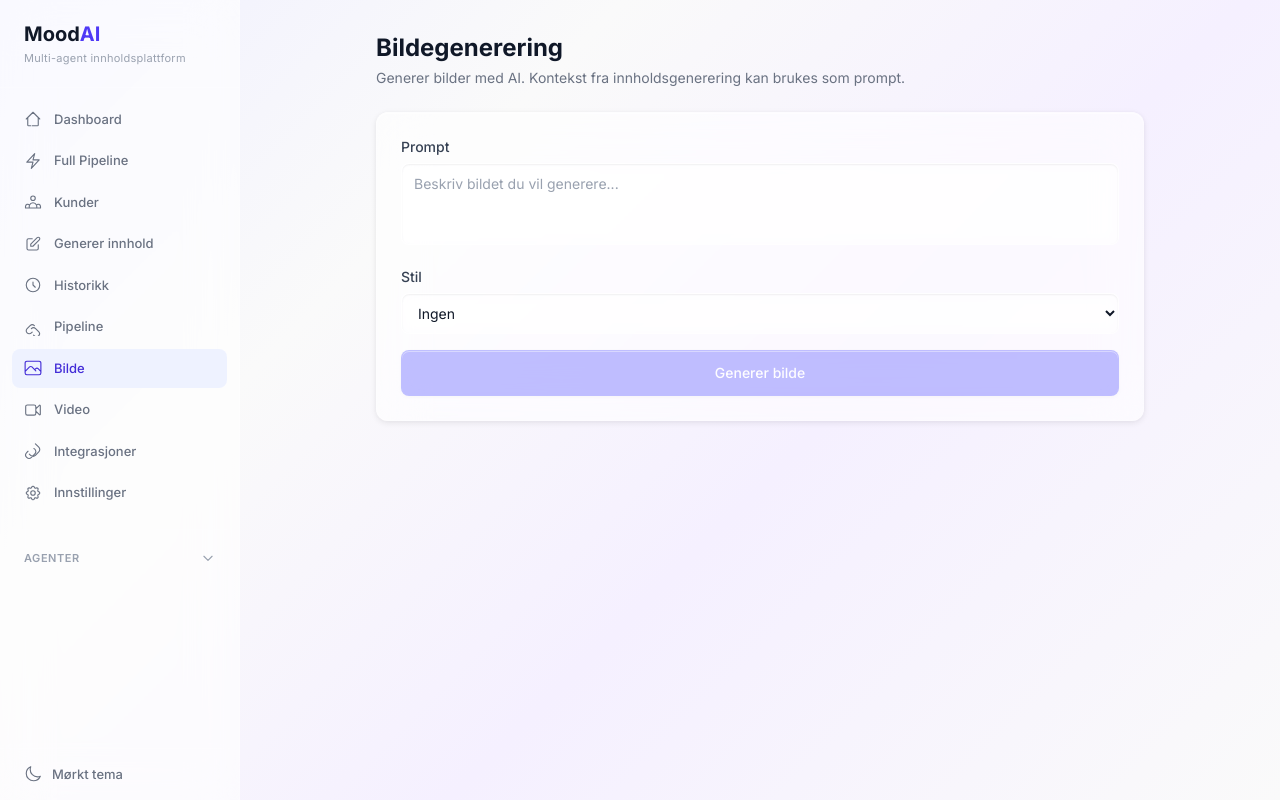
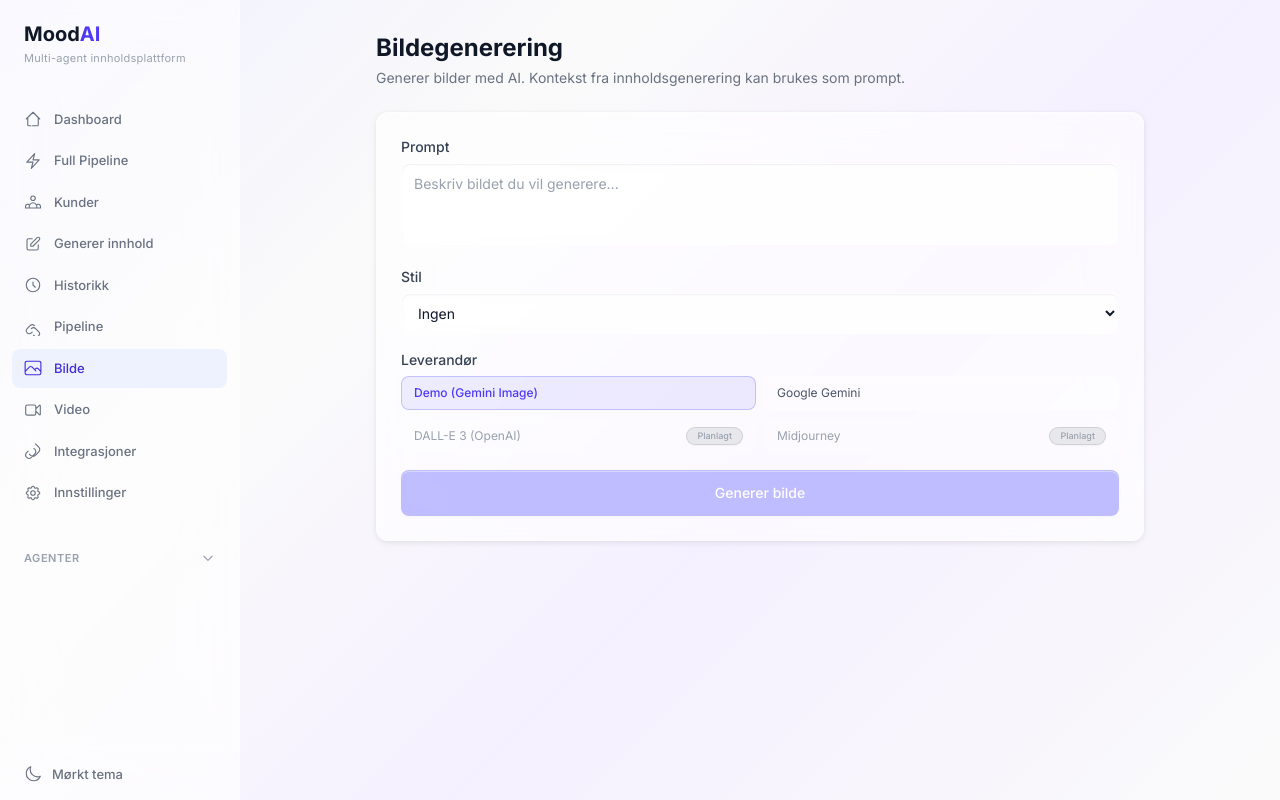
Before and after one commit to Snakkaz/moodgruppen-mvp, a Next.js app: page /image in a window 1280 px wide. Built offline with nearby package versions, Linux system fonts and the light colour scheme.

Commit message:
feat: leverandør-valg på bilde-siden (Demo, Gemini, DALL-E, Midjourney)

```diff
--- a/src/app/image/page.tsx
+++ b/src/app/image/page.tsx
@@ -1,13 +1,21 @@
 "use client";
 
 import { useState } from "react";
-import { GlassCard, GlassButton, GlassTextarea, GlassSelect } from "@/components/ui/glass";
+import { GlassCard, GlassButton, GlassTextarea, GlassSelect, GlassBadge } from "@/components/ui/glass";
 
 const STYLES = ["Ingen", "Fotorealistisk", "Illustrasjon", "Logo", "Minimalistisk", "Abstrakt"];
+
+const IMAGE_PROVIDERS = [
+  { id: "demo", name: "Demo (Gemini Image)", available: true },
+  { id: "gemini", name: "Google Gemini", available: true },
+  { id: "dalle", name: "DALL-E 3 (OpenAI)", available: false },
+  { id: "midjourney", name: "Midjourney", available: false },
+];
 
 export default function ImagePage() {
   const [prompt, setPrompt] = useState("");
   const [style, setStyle] = useState("Ingen");
+  const [provider, setProvider] = useState("demo");
   const [loading, setLoading] = useState(false);
   const [image, setImage] = useState<string | null>(null);
   const [description, setDescription] = useState<string | null>(null);
@@ -24,7 +32,7 @@ export default function ImagePage() {
       const res = await fetch("/api/image", {
         method: "POST",
         headers: { "Content-Type": "application/json" },
-        body: JSON.stringify({ prompt: prompt.trim(), style: style !== "Ingen" ? style : undefined }),
+        body: JSON.stringify({ prompt: prompt.trim(), style: style !== "Ingen" ? style : undefined, provider }),
       });
       const data = await res.json();
       if (data.error) {
@@ -78,6 +86,29 @@ export default function ImagePage() {
           </GlassSelect>
         </div>
 
+        <div>
+          <label className="block text-sm font-medium text-gray-700 dark:text-gray-300 mb-1.5">Leverandør</label>
+          <div className="grid grid-cols-2 gap-2">
+            {IMAGE_PROVIDERS.map(p => (
+              <button
+                key={p.id}
+                onClick={() => p.available && setProvider(p.id)}
+                disabled={!p.available}
+                className={`flex items-center justify-between px-3 py-2 rounded-lg text-xs transition-all border ${
+                  provider === p.id
+                    ? "bg-indigo-500/10 border-indigo-500/30 text-indigo-600 dark:text-indigo-400 font-medium"
+                    : p.available
+                      ? "bg-white/30 dark:bg-white/5 border-white/20 dark:border-white/10 text-gray-600 dark:text-gray-400 hover:bg-white/50 cursor-pointer"
+                      : "bg-white/10 dark:bg-white/[0.02] border-white/10 text-gray-400 dark:text-gray-600 cursor-not-allowed"
+                }`}
+              >
+                <span>{p.name}</span>
+                {!p.available && <GlassBadge className="bg-gray-500/15 text-gray-400 border-gray-500/20 text-[9px]">Planlagt</GlassBadge>}
+              </button>
+            ))}
+          </div>
+        </div>
+
         <GlassButton variant="primary" size="lg" onClick={generate} disabled={loading || !prompt.trim()} className="w-full">
           {loading ? (
             <span className="flex items-center gap-2">
```
